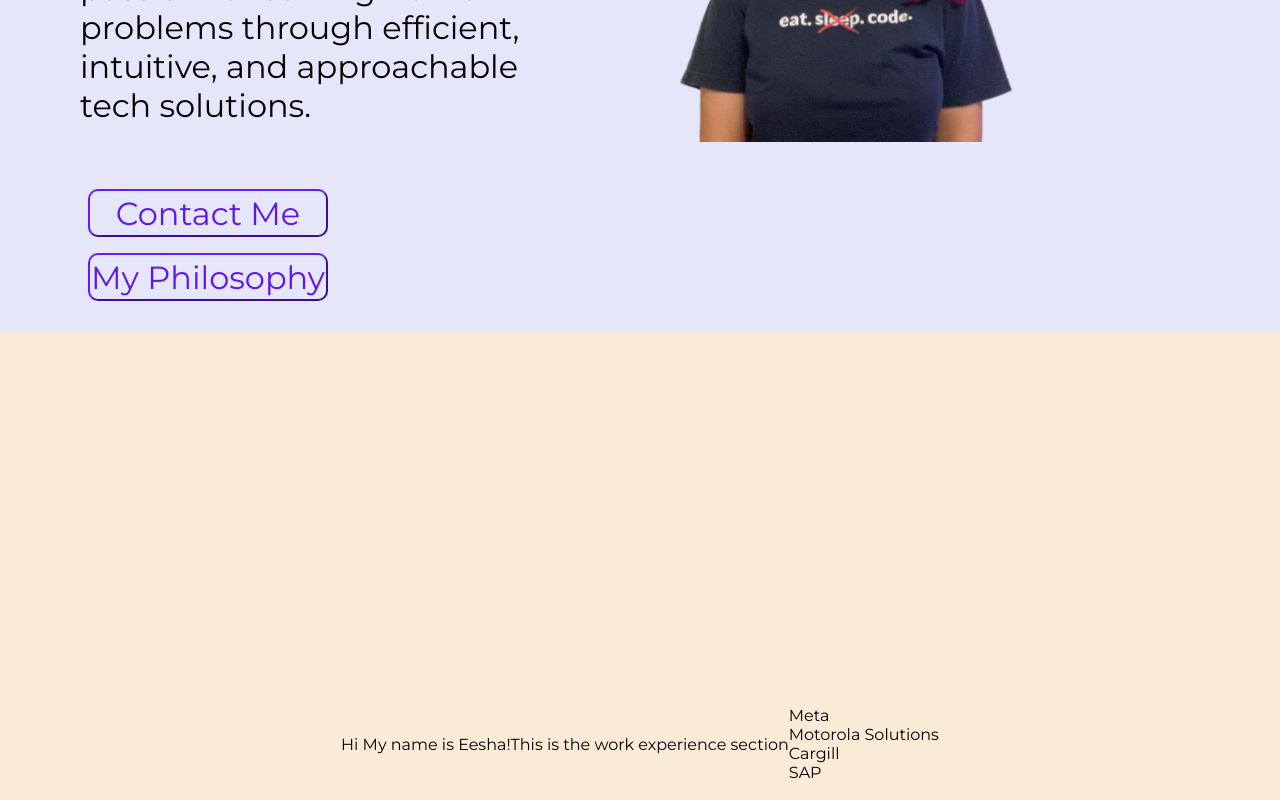
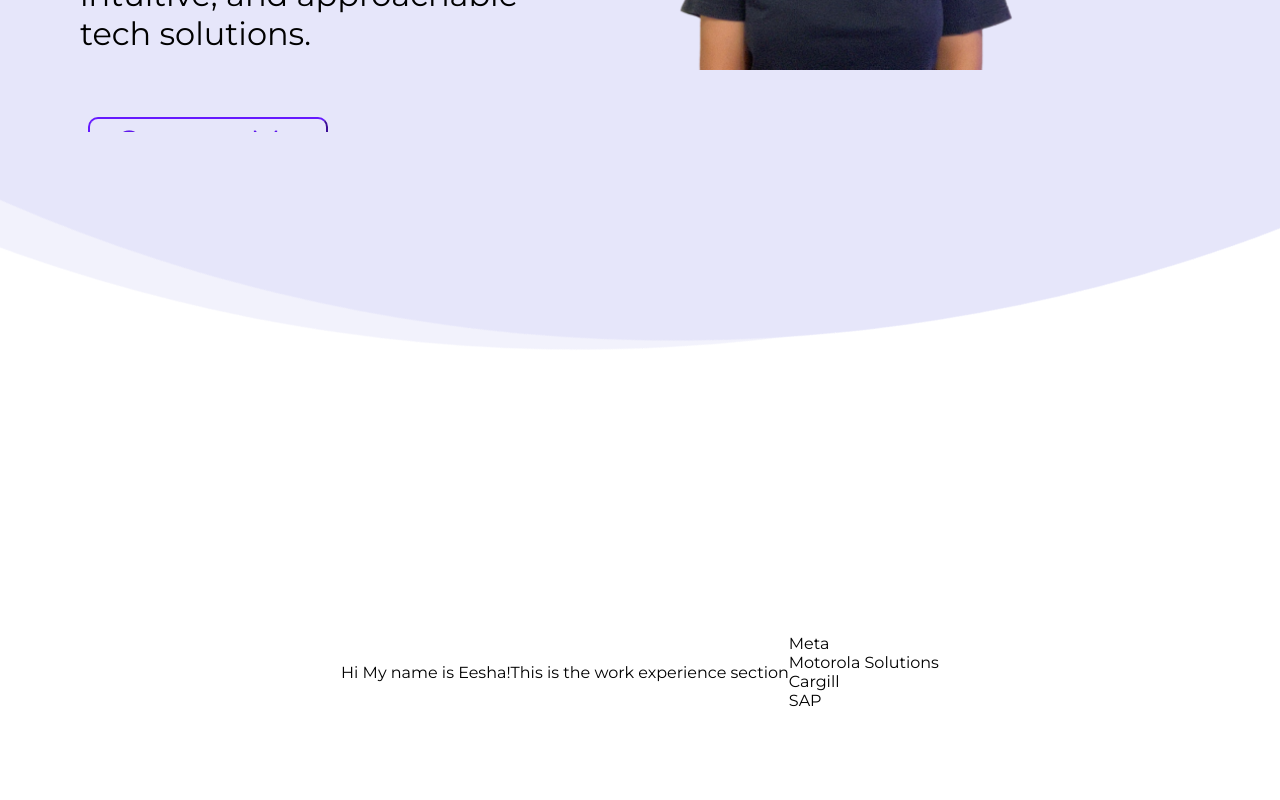
Before and after one commit to eeshamoona/personal-website-2022, a React (Create React App) app in the folder personal-website/: page / in a window 1280 px wide. Shown: the part 540-1340 px from the top of the page. Built offline with nearby package versions, Linux system fonts and the light colour scheme.

Commit message:
Wave border

```diff
--- a/personal-website/src/App.tsx
+++ b/personal-website/src/App.tsx
@@ -51,6 +51,7 @@ function App() {
 
       <div className="section home" ref={homeSection}>
         <HomeView />
+        <div className="wave"></div>
       </div>
       <div className="section work" ref={workSection}>
         <WorkExperienceView />
--- a/personal-website/src/index.css
+++ b/personal-website/src/index.css
@@ -22,7 +22,7 @@ body {
   background-color: lavender;
 }
 .work {
-  background-color: antiquewhite;
+  background-color: white;
 }
 .projects {
   background-color: lightpink;
@@ -30,3 +30,51 @@ body {
 .contact {
   background-color: white;
 }
+
+.wave {
+  position: relative;
+  bottom: 0;
+  left: 0;
+  right: 0;
+  height: 450px;
+  background: white;
+  transition: 500ms;
+  overflow: hidden;
+}
+
+.wave::after {
+  position: absolute;
+  content: "";
+  width: 300vw;
+  height: 300vw;
+  top: -66vw;
+  left: 50%;
+  border-radius: 44%;
+  transform: translate(-50%, -75%);
+  background: lavender;
+  animation: wave 10s linear infinite;
+}
+
+.wave::before {
+  position: absolute;
+  content: "";
+  width: 300vw;
+  height: 300vw;
+  top: -65vw;
+  left: 50%;
+  border-radius: 44%;
+  transform: translate(-50%, -75%);
+  opacity: 50%;
+  background: lavender;
+  animation: wave 15s linear infinite;
+}
+
+@keyframes wave {
+  0% {
+    transform: translate(-50%, -75%) rotate(0deg);
+  }
+
+  100% {
+    transform: translate(-50%, -75%) rotate(360deg);
+  }
+}
--- a/personal-website/src/styles/homeviewStyles.css
+++ b/personal-website/src/styles/homeviewStyles.css
@@ -1,6 +1,6 @@
 .home-container {
-  height: 100%;
-  padding: 3vh 10vh;
+  height: 75%;
+  padding: 10vh;
   padding-bottom: 0px;
   justify-content: center;
   flex-direction: row;
```
